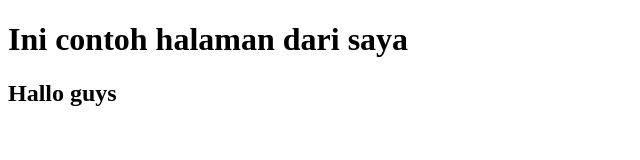
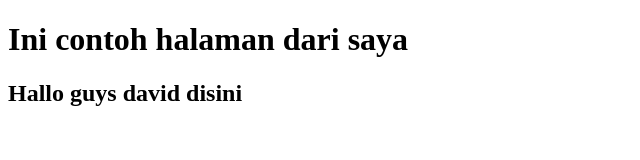
Before and after one commit to dikamuharman/personal-pages, a plain HTML site: page index.html in a window 1280 px wide. Shown: the whole page, without its empty margins (0-640 px from the left). Drawn offline with Linux system fonts and the light colour scheme.

Commit message:
ganti konten h2

```diff
--- a/index.html
+++ b/index.html
@@ -8,6 +8,6 @@
   </head>
   <body>
     <h1>Ini contoh halaman dari saya</h1>
-    <h2>Hallo guys</h2>
+    <h2>Hallo guys david disini</h2>
   </body>
 </html>
```
